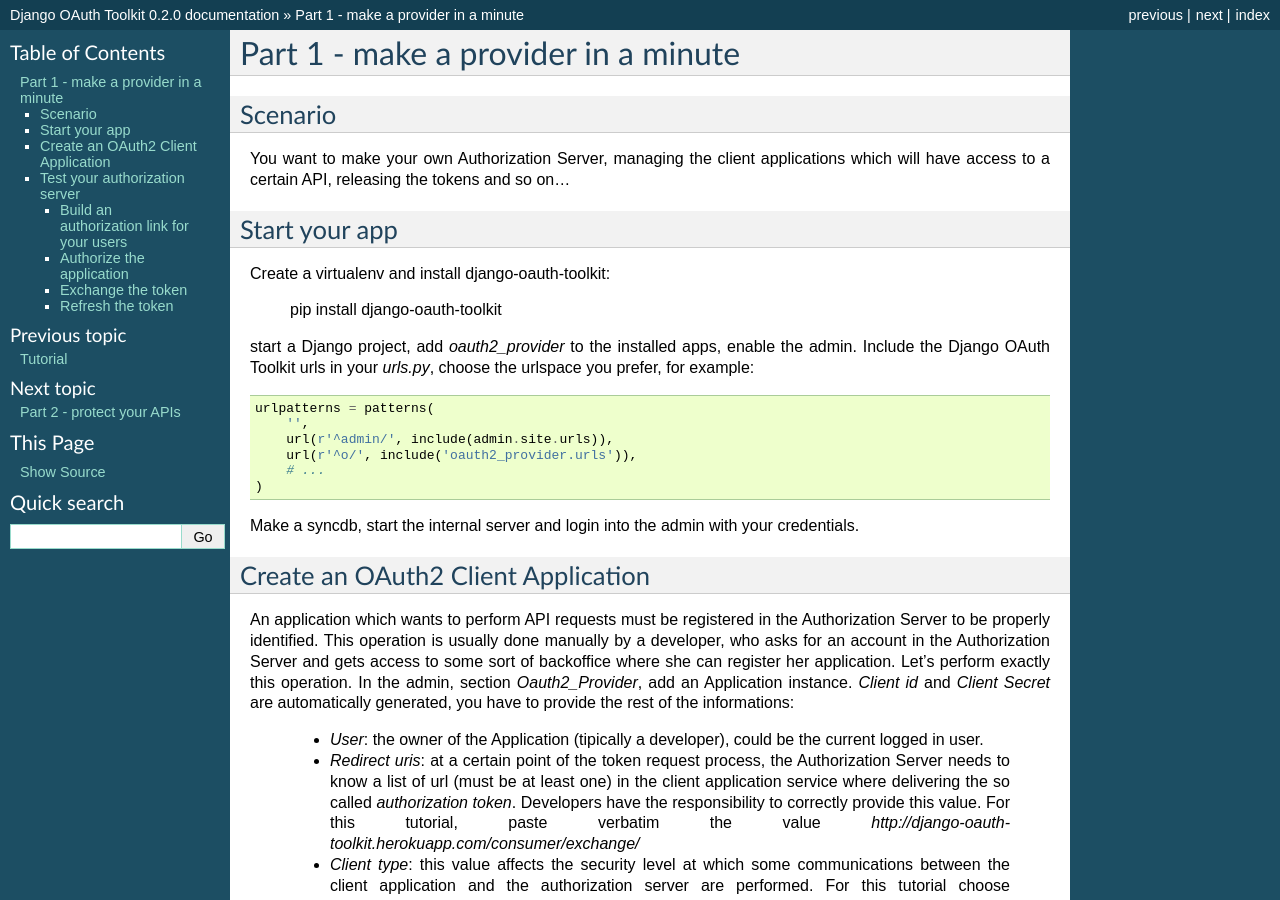
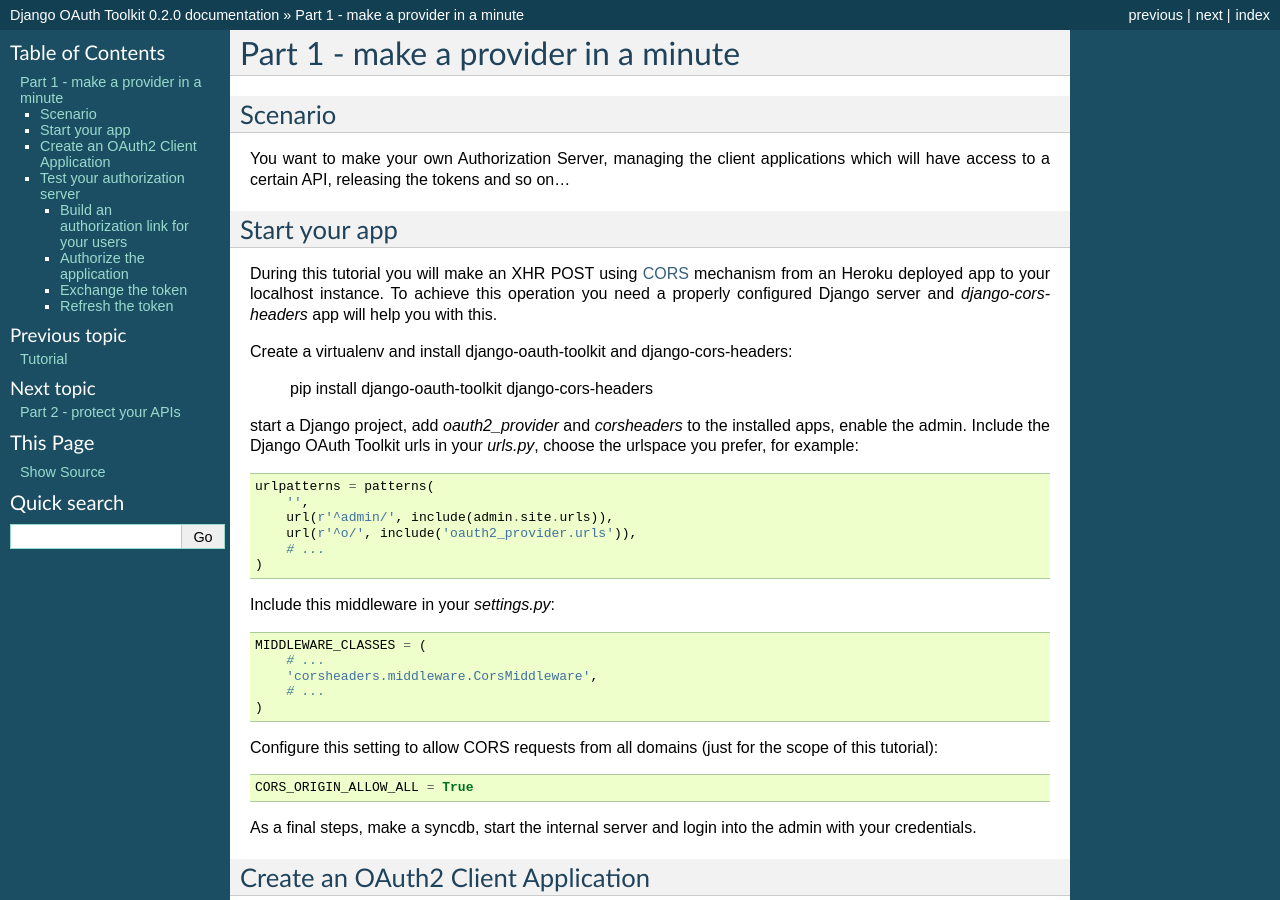
Before and after one commit to sheriffwoody0922/oauth-python-django, a Sphinx documentation site: the page built from docs/tutorial_01.rst, in a window 1280 px wide and 900 px high. Built offline with Sphinx 7.4.7, drawn with Linux system fonts in a browser that asks for light colours.

Commit message:
Fixed #8

```diff
--- a/docs/tutorial_01.rst
+++ b/docs/tutorial_01.rst
@@ -8,11 +8,15 @@
 
 Start your app
 --------------
-Create a virtualenv and install django-oauth-toolkit:
+During this tutorial you will make an XHR POST using `CORS <http://en.wikipedia.org/wiki/Cross-origin_resource_sharing>`_
+mechanism from an Heroku deployed app to your localhost instance. To achieve this operation you need a properly
+configured Django server and `django-cors-headers` app will help you with this.
 
-    pip install django-oauth-toolkit
+Create a virtualenv and install django-oauth-toolkit and django-cors-headers:
 
-start a Django project, add `oauth2_provider` to the installed apps, enable the admin.
+    pip install django-oauth-toolkit django-cors-headers
+
+start a Django project, add `oauth2_provider` and `corsheaders` to the installed apps, enable the admin.
 Include the Django OAuth Toolkit urls in your `urls.py`, choose the urlspace you prefer, for example:
 
 .. code-block:: python
@@ -24,7 +28,23 @@
         # ...
     )
 
-Make a syncdb, start the internal server and login into the admin with your credentials.
+Include this middleware in your `settings.py`:
+
+.. code-block:: python
+
+    MIDDLEWARE_CLASSES = (
+        # ...
+        'corsheaders.middleware.CorsMiddleware',
+        # ...
+    )
+
+Configure this setting to allow CORS requests from all domains (just for the scope of this tutorial):
+
+.. code-block:: python
+
+    CORS_ORIGIN_ALLOW_ALL = True
+
+As a final steps, make a syncdb, start the internal server and login into the admin with your credentials.
 
 Create an OAuth2 Client Application
 -----------------------------------
```
